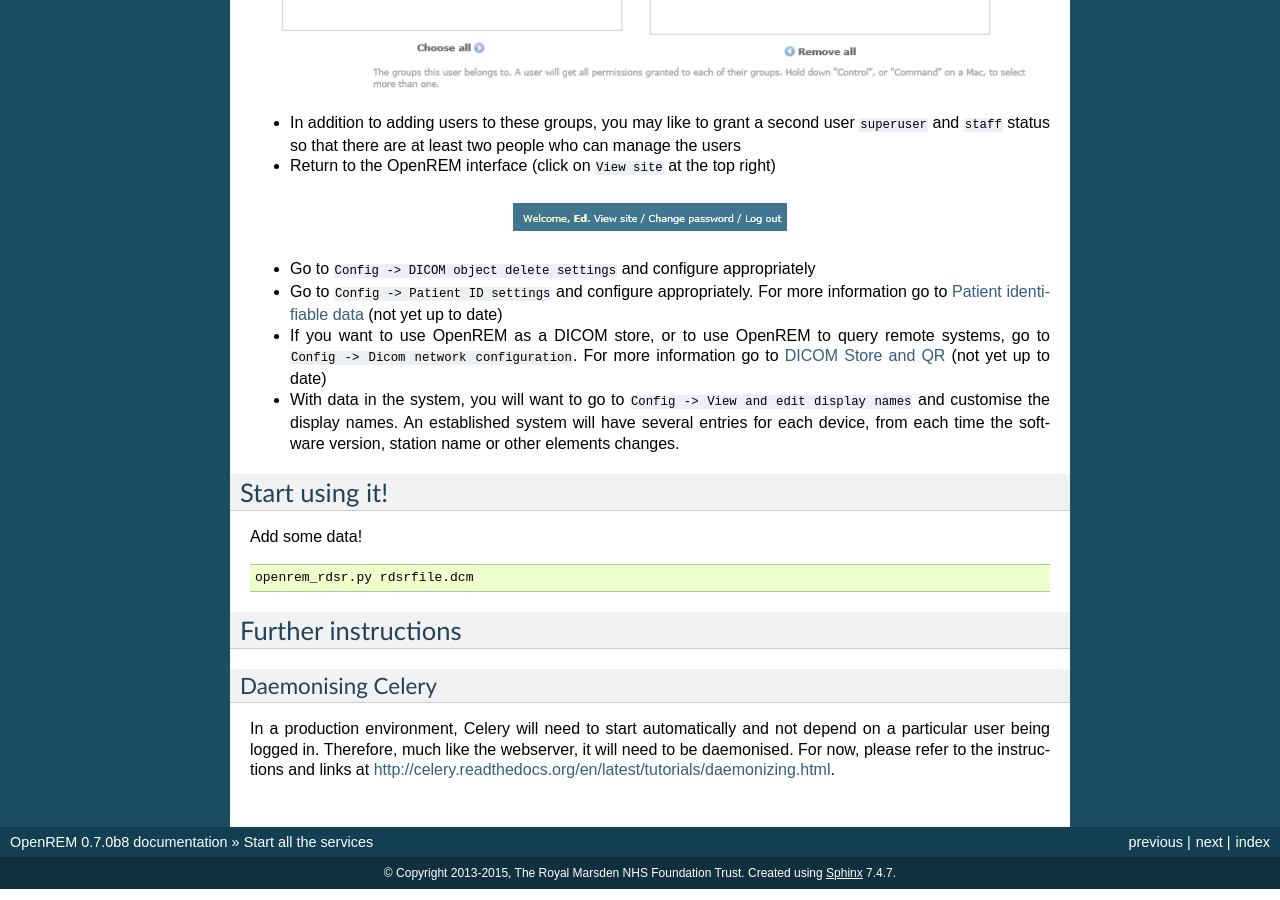
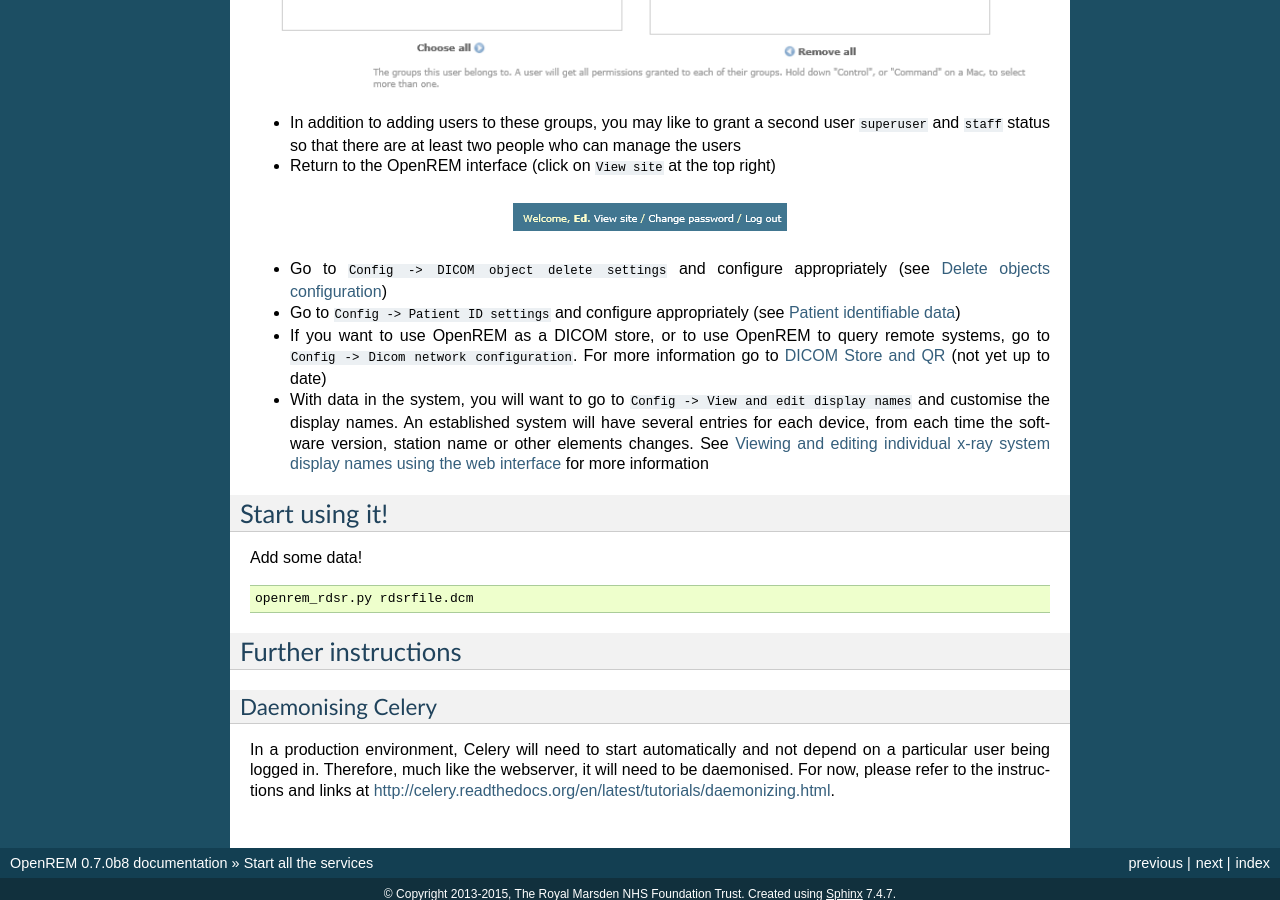
Before and after one commit to ckswilliams/modOpenREM, a Sphinx documentation site: the page built from docs/startservices.rst, in a window 1280 px wide and 900 px high, scrolled down 3288 px. Built offline with Sphinx 7.4.7, drawn with Linux system fonts in a browser that asks for light colours.

Commit message:
Removed the daemonising celery section from release-0.7.0 as it is a duplicate of the one in startservices. Added link to the delete object settings doc and to the display names doc.

```diff
--- a/docs/startservices.rst
+++ b/docs/startservices.rst
@@ -150,14 +150,13 @@
 .. figure:: img/ViewSite.png
     :align: center
     :alt: Link from Django user admin back to OpenREM
-* Go to ``Config -> DICOM object delete settings`` and configure appropriately
-* Go to ``Config -> Patient ID settings`` and configure appropriately. For more information go to :doc:`patientid` (not
-  yet up to date)
+* Go to ``Config -> DICOM object delete settings`` and configure appropriately (see :doc:`i_deletesettings`)
+* Go to ``Config -> Patient ID settings`` and configure appropriately (see :doc:`patientid`)
 * If you want to use OpenREM as a DICOM store, or to use OpenREM to query remote systems, go to
   ``Config -> Dicom network configuration``. For more information go to :doc:`netdicom` (not yet up to date)
 * With data in the system, you will want to go to ``Config -> View and edit display names`` and customise
   the display names. An established system will have several entries for each device, from each time the software
-  version, station name or other elements changes.
+  version, station name or other elements changes. See :doc:`i_displaynames` for more information
 
 
 
```
Also changed, not shown: docs/release-0.7.0.rst (+0 -14 lines).
